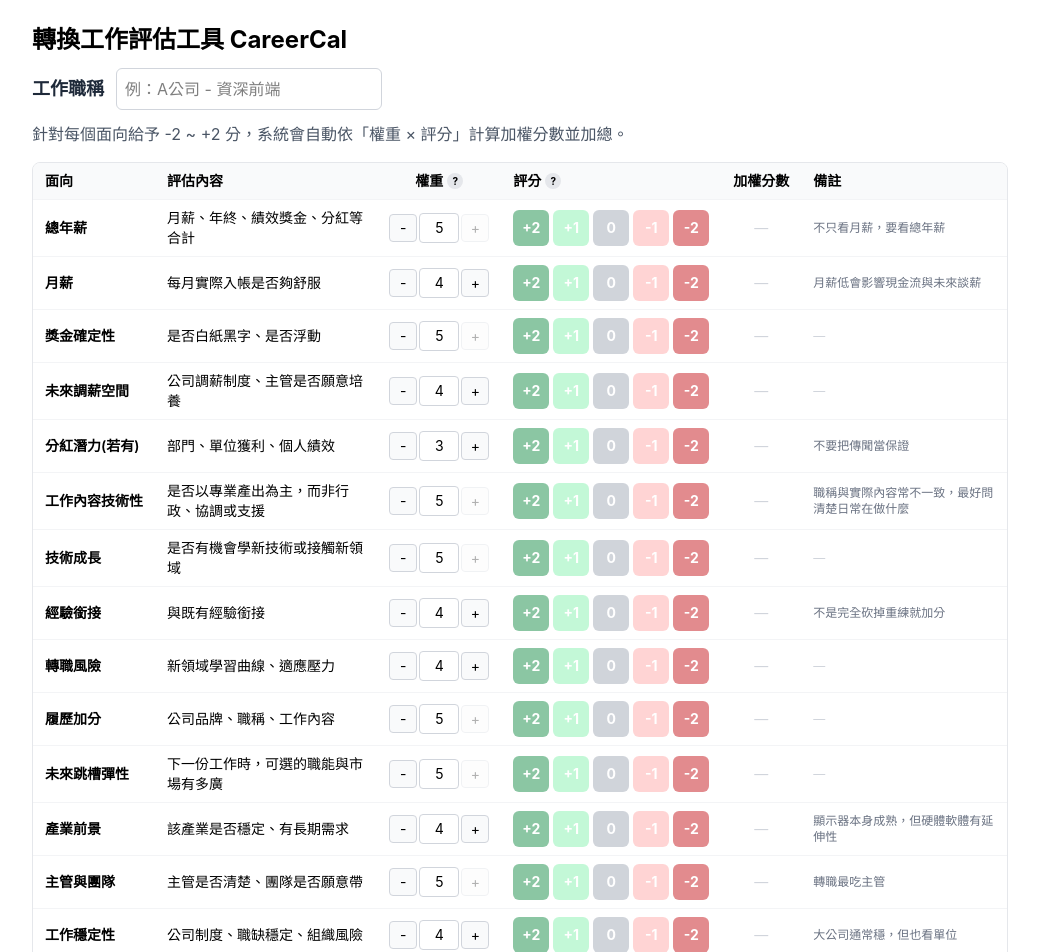
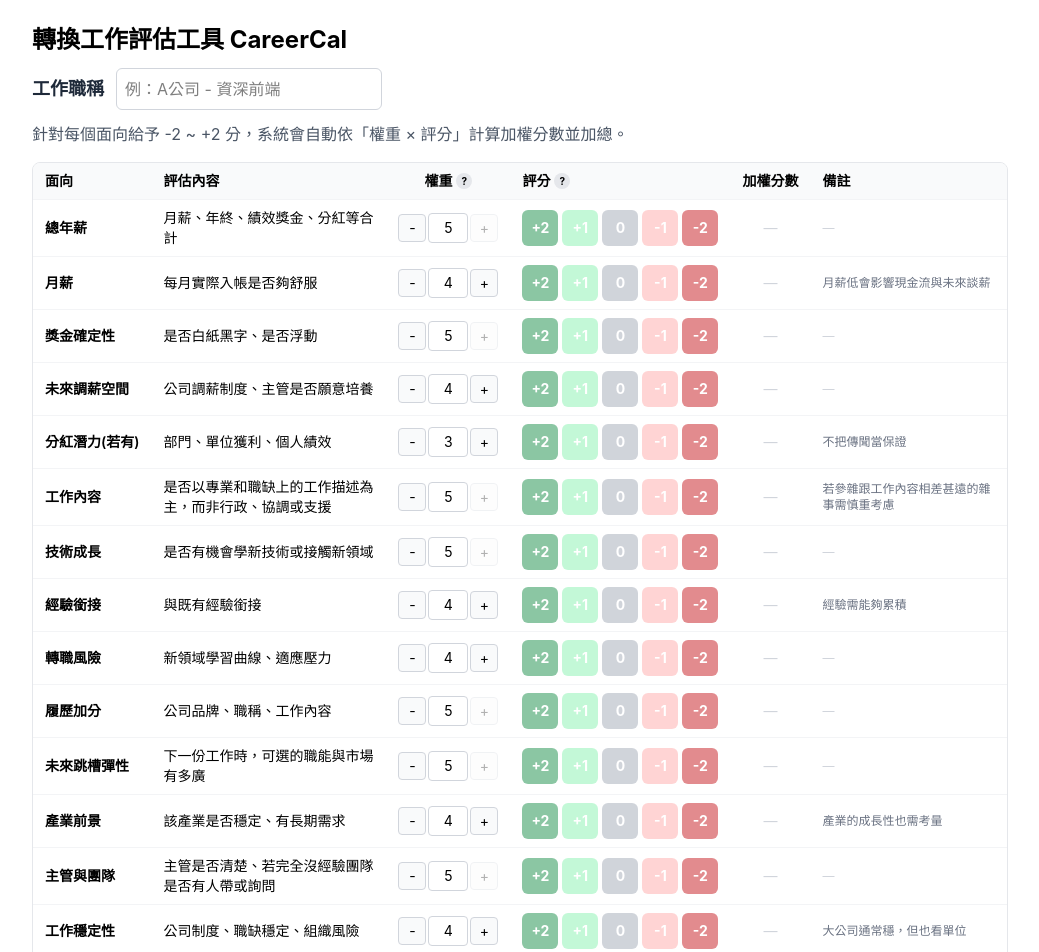
Before and after one commit to hangineer/Job-Eval-Worksheet, a React (Vite) app: page / in a window 1280 px wide. Shown: the top 952 px of the page, without its empty margins (120-1159 px from the left). Built offline with nearby package versions, Linux system fonts and the light colour scheme.

Commit message:
refactor: update CRITERIA note

```diff
--- a/src/criteria.ts
+++ b/src/criteria.ts
@@ -15,26 +15,26 @@ export const SCORE_OPTIONS = [
 ] as const;
 
 export const CRITERIA: Criterion[] = [
-  { id: "salary-total", title: "總年薪", description: "月薪、年終、績效獎金、分紅等合計", weight: 5, note: "不只看月薪，要看總年薪" },
+  { id: "salary-total", title: "總年薪", description: "月薪、年終、績效獎金、分紅等合計", weight: 5, note: "" },
   { id: "salary-base", title: "月薪", description: "每月實際入帳是否夠舒服", weight: 4, note: "月薪低會影響現金流與未來談薪" },
   { id: "bonus-certainty", title: "獎金確定性", description: "是否白紙黑字、是否浮動", weight: 5, note: "" },
   { id: "raise-potential", title: "未來調薪空間", description: "公司調薪制度、主管是否願意培養", weight: 4, note: "" },
-  { id: "dividend-potential", title: "分紅潛力(若有)", description: "部門、單位獲利、個人績效", weight: 3, note: "不要把傳聞當保證" },
-  { id: "job-technicality", title: "工作內容技術性", description: "是否以專業產出為主，而非行政、協調或支援", weight: 5, note: "職稱與實際內容常不一致，最好問清楚日常在做什麼" },
+  { id: "dividend-potential", title: "分紅潛力(若有)", description: "部門、單位獲利、個人績效", weight: 3, note: "不把傳聞當保證" },
+  { id: "job-technicality", title: "工作內容", description: "是否以專業和職缺上的工作描述為主，而非行政、協調或支援", weight: 5, note: "若參雜跟工作內容相差甚遠的雜事需慎重考慮" },
   { id: "tech-growth", title: "技術成長", description: "是否有機會學新技術或接觸新領域", weight: 5, note: "" },
-  { id: "experience-fit", title: "經驗銜接", description: "與既有經驗銜接", weight: 4, note: "不是完全砍掉重練就加分" },
+  { id: "experience-fit", title: "經驗銜接", description: "與既有經驗銜接", weight: 4, note: "經驗需能夠累積" },
   { id: "transition-risk", title: "轉職風險", description: "新領域學習曲線、適應壓力", weight: 4, note: "" },
   { id: "resume-value", title: "履歷加分", description: "公司品牌、職稱、工作內容", weight: 5, note: "" },
   { id: "future-flexibility", title: "未來跳槽彈性", description: "下一份工作時，可選的職能與市場有多廣", weight: 5, note: "" },
-  { id: "industry-outlook", title: "產業前景", description: "該產業是否穩定、有長期需求", weight: 4, note: "顯示器本身成熟，但硬體軟體有延伸性" },
-  { id: "manager-team", title: "主管與團隊", description: "主管是否清楚、團隊是否願意帶", weight: 5, note: "轉職最吃主管" },
+  { id: "industry-outlook", title: "產業前景", description: "該產業是否穩定、有長期需求", weight: 4, note: "產業的成長性也需考量" },
+  { id: "manager-team", title: "主管與團隊", description: "主管是否清楚、若完全沒經驗團隊是否有人帶或詢問", weight: 5, note: "" },
   { id: "job-stability", title: "工作穩定性", description: "公司制度、職缺穩定、組織風險", weight: 4, note: "大公司通常穩，但也看單位" },
   { id: "workload", title: "工時與壓力", description: "是否常加班、on-call、客戶壓力", weight: 5, note: "工時會直接影響生活品質" },
   { id: "commute", title: "通勤時間", description: "通勤時間、交通成本、疲勞感", weight: 4, note: "不要小看通勤的精力耗費" },
   { id: "remote-flexibility", title: "遠端 / 彈性", description: "是否可彈性上下班、遠端工作", weight: 3, note: "對生活品質有影響" },
   { id: "culture", title: "公司文化", description: "流程、政治、溝通方式是否能接受", weight: 4, note: "大公司文化不一定適合每個人" },
   { id: "learning-cost", title: "學習成本", description: "需要補多少新知識", weight: 3, note: "可控學習是加分，過度痛苦扣分" },
-  { id: "willingness", title: "心理意願", description: "你自己是否真的想走這條路", weight: 5, note: "這個很重要，不想做再高薪也痛苦" },
+  { id: "willingness", title: "心理意願", description: "你自己是否真的想走這條路", weight: 5, note: "內在動機，若意願不高、沒興趣，再高薪也痛苦" },
 ];
 
 export interface JudgmentBand {
```
